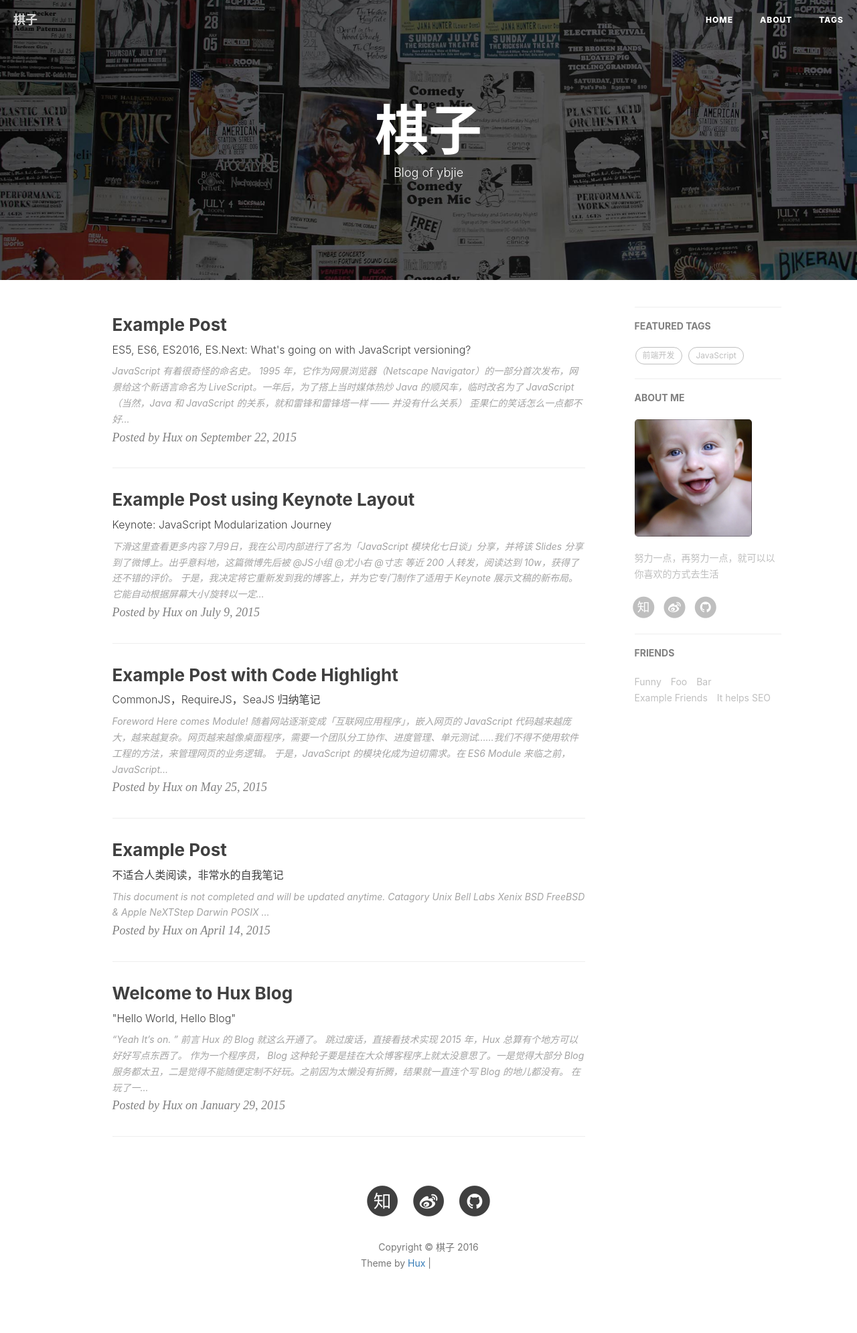
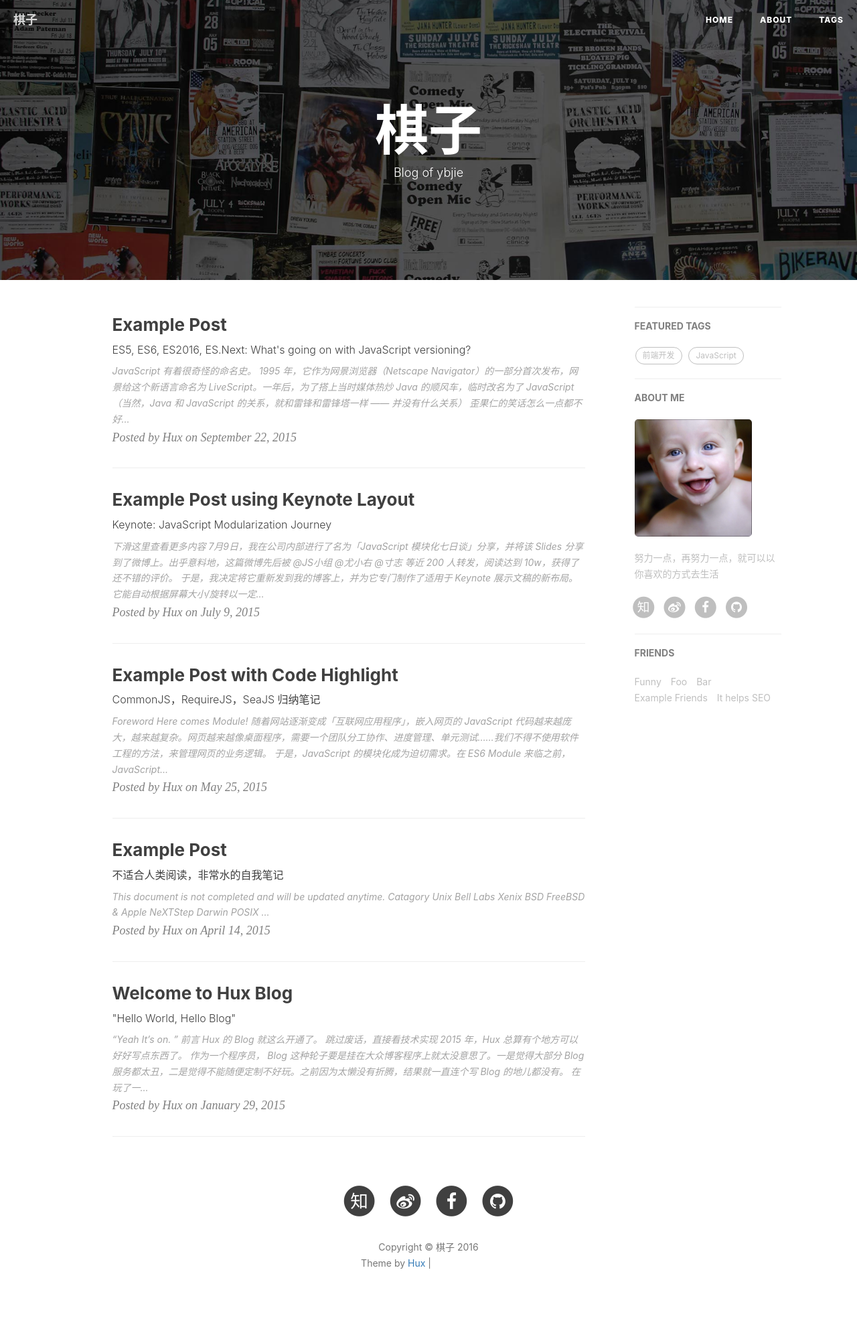
Before and after one commit to ybjie/blog, a Jekyll site: the page built from index.html, in a window 1280 px wide. Shown: the whole page at 67% size. Built offline with Jekyll 4.4.1, drawn with Linux system fonts in a browser that asks for light colours; nearby versions of some CDN libraries; the list of posts is cut into pages by our own code; comment, search, counter and statistics services are not loaded; grey boxes are pictures that could not be loaded.

Commit message:
social account wrong

```diff
--- a/_config.yml
+++ b/_config.yml
@@ -16,8 +16,7 @@
 weibo_username: SmallSolider
 zhihu_username: SmallSolider
 github_username: ybjie
-#twitter_username:  huxpro
-#facebook_username:  huxpro
+ins_username: ybjie
 
 
 
--- a/_includes/footer.html
+++ b/_includes/footer.html
@@ -14,6 +14,7 @@
                         </a>
                     </li>
                     {% endif %}
+
                     {% if site.twitter_username %}
                     <li>
                         <a href="https://twitter.com/{{ site.twitter_username }}">
@@ -36,6 +37,7 @@
                         </a>
                     </li>
                     {% endif %}
+
                     {% if site.weibo_username %}
                     <li>
                         <a target="_blank" href="http://weibo.com/{{ site.weibo_username }}">
@@ -48,9 +50,9 @@
                     {% endif %}
 
 
-                    {% if site.facebook_username %}
+                    {% if site.ins_username %}
                     <li>
-                        <a target="_blank" href="https://www.facebook.com/{{ site.facebook_username }}">
+                        <a target="_blank" href="https://www.instagram.com/{{ site.ins_username }}">
                             <span class="fa-stack fa-lg">
                                 <i class="fa fa-circle fa-stack-2x"></i>
                                 <i class="fa fa-facebook fa-stack-1x fa-inverse"></i>
@@ -58,6 +60,7 @@
                         </a>
                     </li>
                     {% endif %}
+
                     {% if site.github_username %}
                     <li>
                         <a target="_blank" href="https://github.com/{{ site.github_username }}">
--- a/_layouts/page.html
+++ b/_layouts/page.html
@@ -150,9 +150,9 @@
                                 </a>
                             </li>
                             {% endif %}
-                            {% if site.facebook_username %}
+                            {% if site.ins_username %}
                             <li>
-                                <a target="_blank" href="https://www.facebook.com/{{ site.facebook_username }}">
+                                <a target="_blank" href="https://www.instagram.com/{{ site.ins_username }}">
                                     <span class="fa-stack fa-lg">
                                         <i class="fa fa-circle fa-stack-2x"></i>
                                         <i class="fa fa-facebook fa-stack-1x fa-inverse"></i>
```
Also changed, not shown: other parts of _includes/footer.html (+1 -1 lines).
